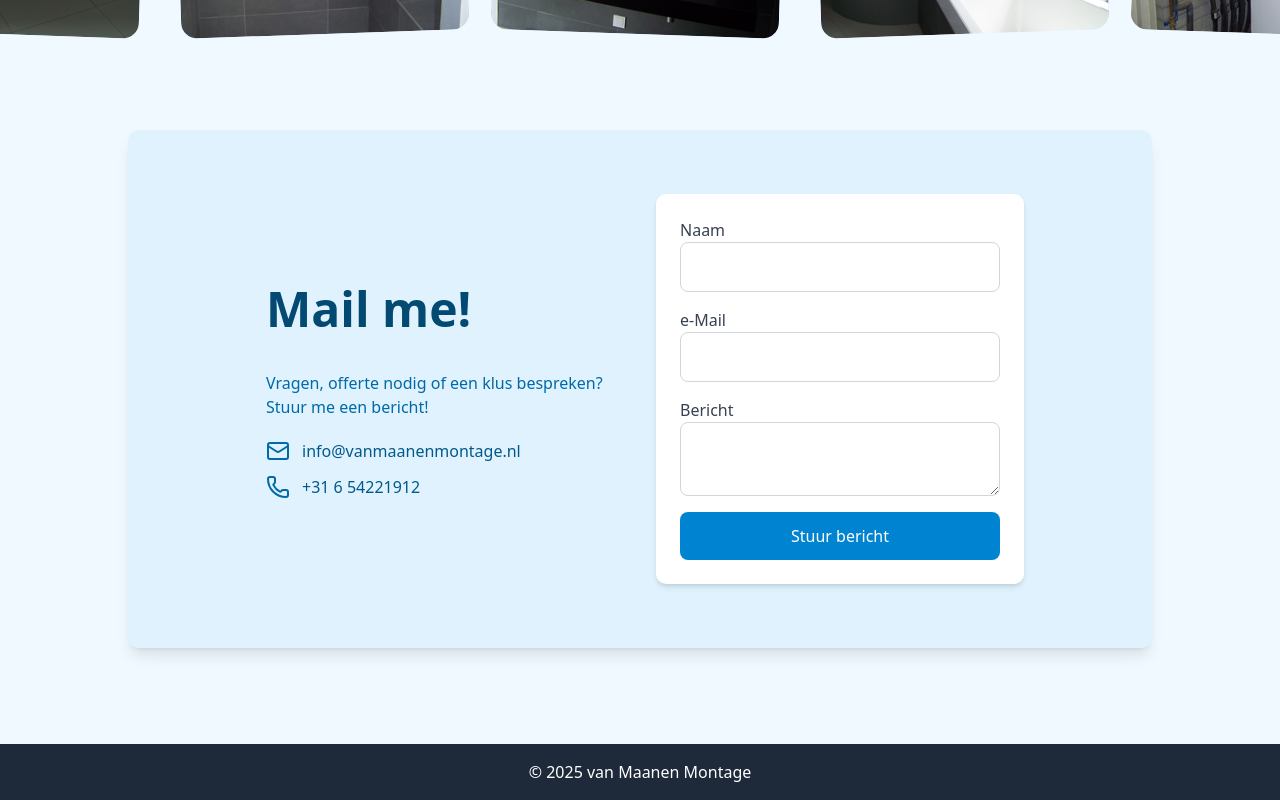
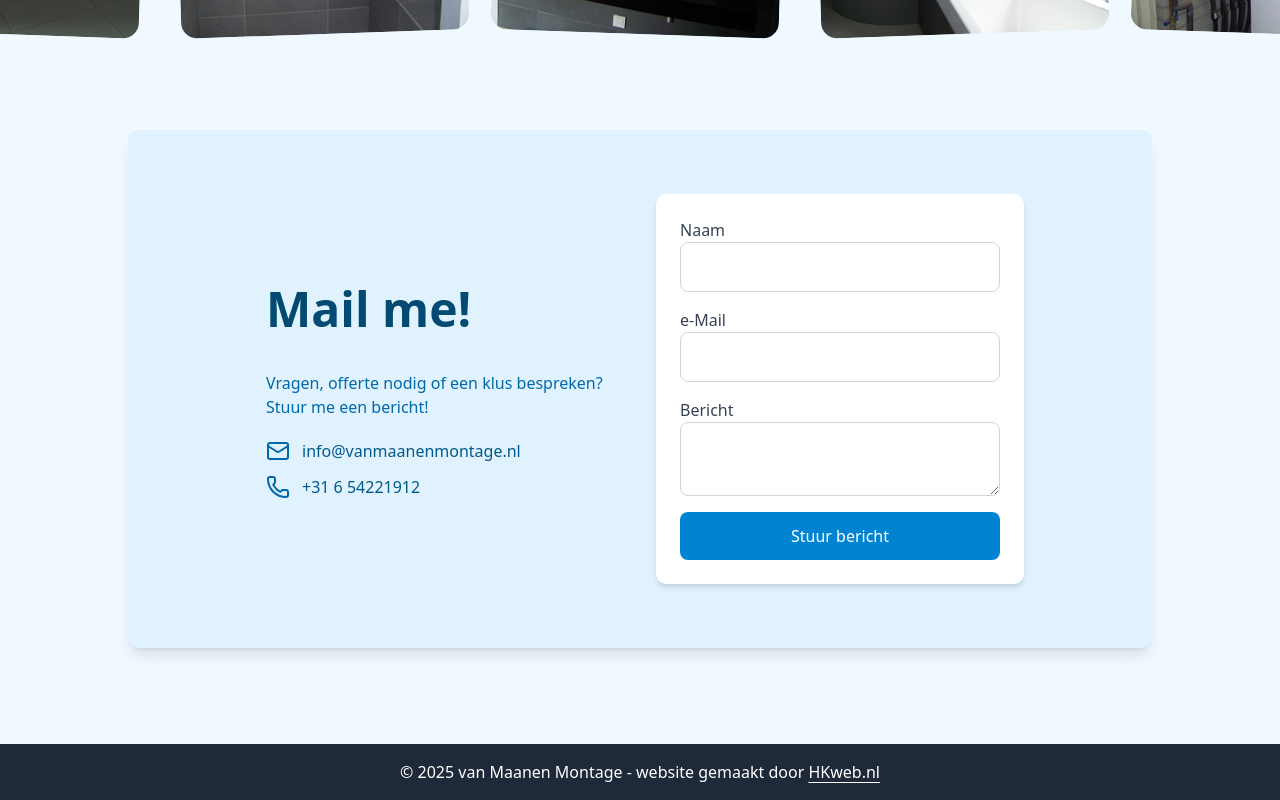
Before and after one commit to hans2103/vanmaanenmontage, a Next.js app: page / in a window 1280 px wide. Shown: the part 1119-1919 px from the top of the page. Built offline with nearby package versions, Linux system fonts and the light colour scheme; no server answers.

Commit message:
add creator of website

```diff
--- a/src/components/Footer.tsx
+++ b/src/components/Footer.tsx
@@ -1,9 +1,18 @@
 import React from "react";
+import {cn} from "@/lib/utils";
+import Link from "next/link";
 
 const Footer = () => {
     return (
         <footer className="py-4 bg-gray-800 text-white text-center">
-            <p>&copy; {new Date().getFullYear()} van Maanen Montage</p>
+            <p>&copy; {new Date().getFullYear()} van Maanen Montage - website gemaakt door <Link
+                href={'https://hkweb.nl'}
+                className={cn(
+                    'hover:text-sky-500 dark:hover:text-sky-400 underline underline-offset-4',
+                )}
+            >
+                HKweb.nl
+            </Link></p>
         </footer>
     )
 };
```
